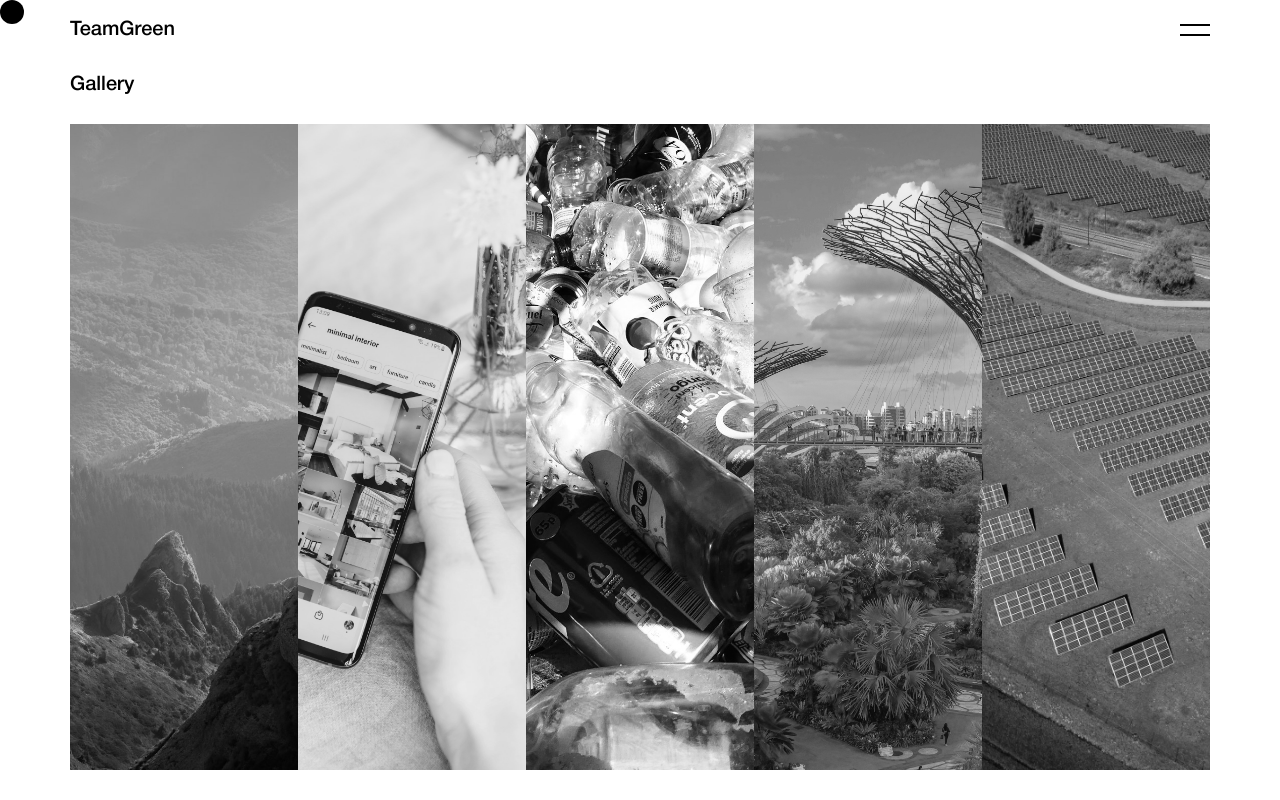
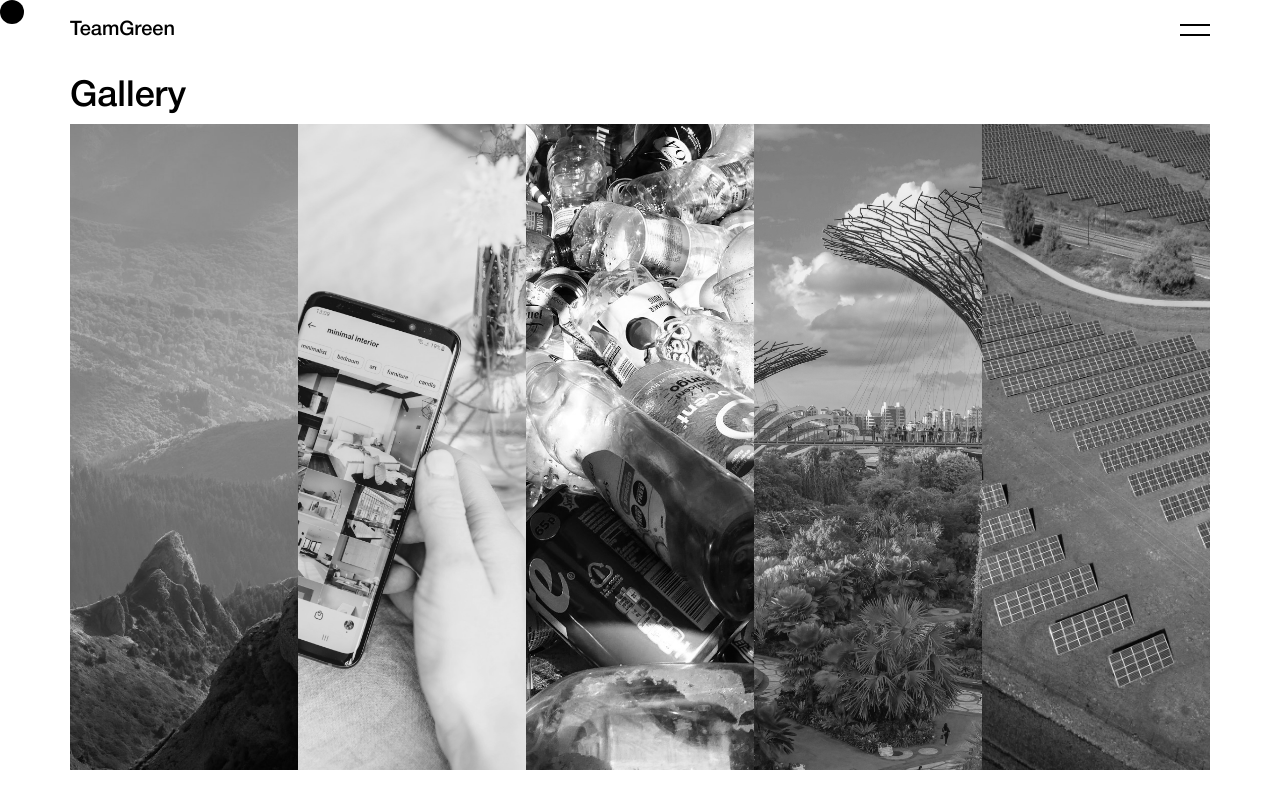
Before and after one commit to farkhanmhd/teamgreen, a Next.js app: page /gallery in a window 1280 px wide. Shown: the top 800 px of the page. Built offline with nearby package versions, Linux system fonts and the light colour scheme.

Commit message:
minor update: font size on desktop

```diff
--- a/src/app/gallery/page.js
+++ b/src/app/gallery/page.js
@@ -29,7 +29,7 @@ const GalleryPage = () => {
   return (
     <main className="h-[100dvh] bg-white px-[30px] pb-[50px] pt-[70px] lg:px-[50px] xl:px-[70px]">
       <section className="h-full">
-        <h1 className="mb-5 h-[5%] text-sm font-medium">Gallery</h1>
+        <h1 className="mb-5 h-[5%] text-sm font-medium lg:text-lg">Gallery</h1>
         <ul className="flex h-[95%] flex-col overflow-hidden xl:flex-row">
           {galleryData.map((image, index) => (
             <GalleryImage key={index} {...image} />
```
